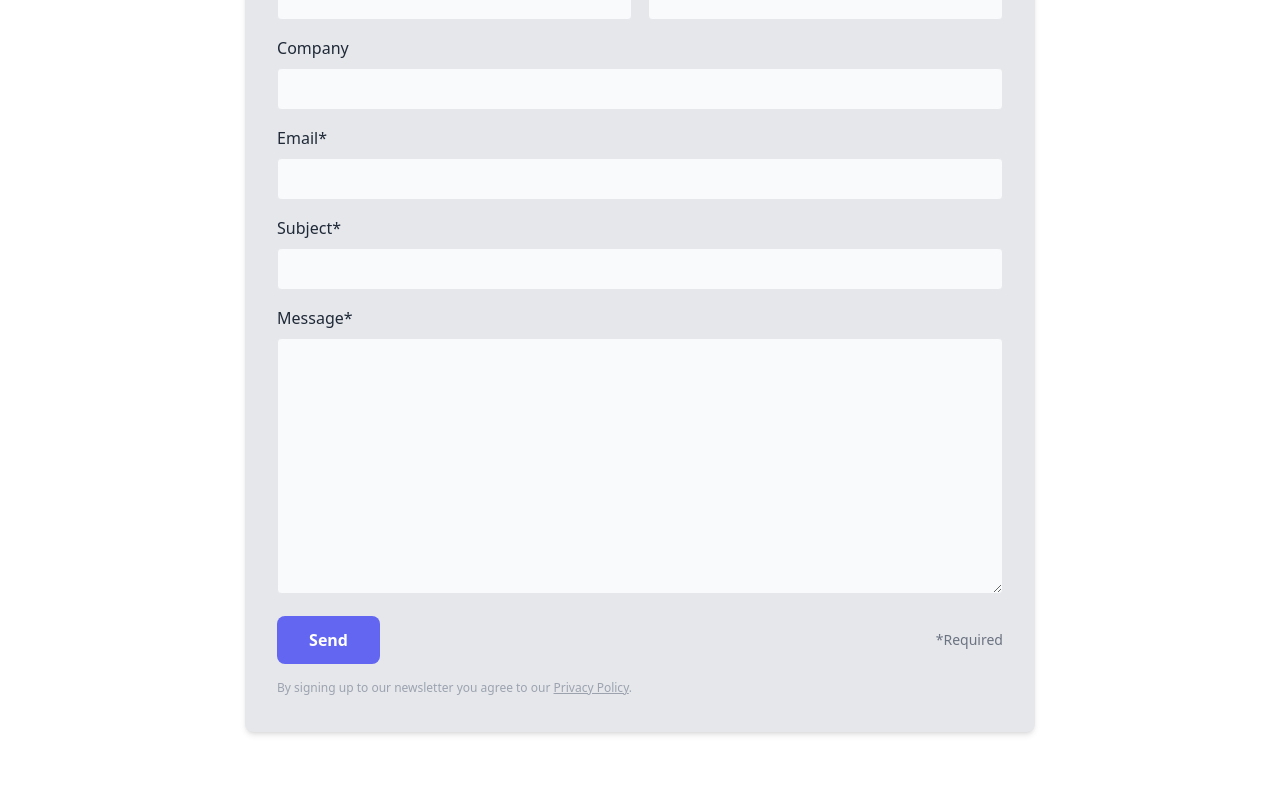
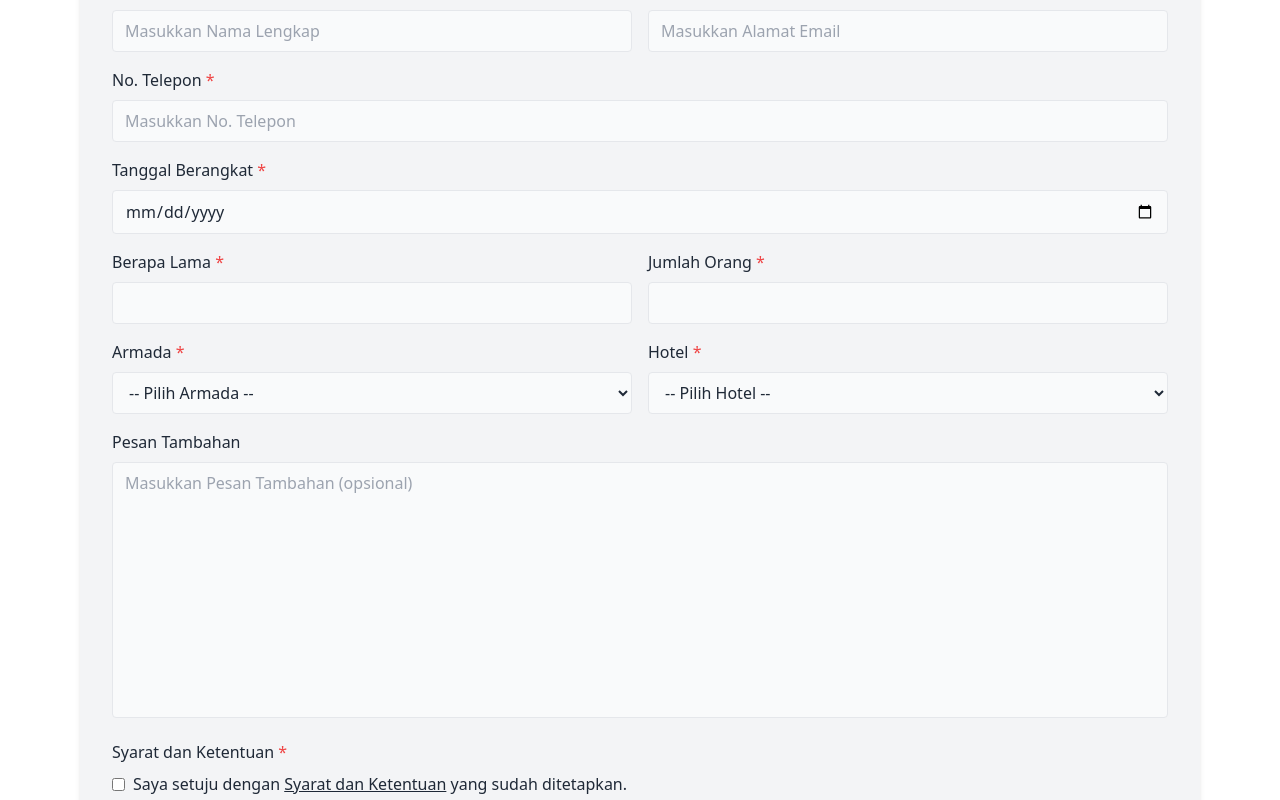
Before and after one commit to tibatibangoding/poptour, a Next.js app: page /tour-packages/custom-trip in a window 1280 px wide. Shown: the part 900-1700 px from the top of the page. Built offline with nearby package versions, Linux system fonts and the light colour scheme.

Commit message:
fixed form and many more

```diff
--- a/src/components/Containers/CustomTrip/CustomTrip.tsx
+++ b/src/components/Containers/CustomTrip/CustomTrip.tsx
@@ -13,17 +13,16 @@ const ContainerCustomTrip: FC = () => {
         description={siteMetadata.description}
       />
 
-      <main className="py-20">
+      <main className="py-16 md:py-20">
         <section className="max-w-full mx-auto">
-          {/* Carousel Start */}
           <div className="w-full h-max">
             <CarouselTrip />
           </div>
+        </section>
 
-          <div className="w-full px-4 my-28">
-            <div className="flex justify-center items-center">
-              <TripForm />
-            </div>
+        <section className="max-w-6xl mx-auto">
+          <div className="w-full px-4 mt-10 md:mt-24 md:mb-8">
+            <TripForm />
           </div>
         </section>
       </main>
--- a/src/components/Containers/CustomTrip/components/TripForm.tsx
+++ b/src/components/Containers/CustomTrip/components/TripForm.tsx
@@ -2,78 +2,149 @@ import { FC } from 'react';
 
 const TripForm: FC = () => {
   return (
-    <section className="max-w-4xl shadow-md rounded-lg py-9 bg-gray-200">
-      <div className="flex justify-center items-center mb-7 ">
-        <h2 className="font-bold text-2xl text-center capitalize">
-          Silahkan mengisi Form
-        </h2>
-      </div>
+    <section className="shadow-md rounded-lg py-9 bg-gray-100">
+      <h2 className="font-semibold text-lg md:text-2xl text-center capitalize">
+        Formulir Kustom Perjalanan
+      </h2>
+      <p className="max-w-md mx-auto font-normal text-lg md:text-base text-center text-gray-500 capitalize mb-7">
+        Silahkan isi formulir dibawah untuk melakukan pemesanan Kustom
+        Perjalanan.
+      </p>
 
-      <div className="mx-auto px-28 md:px-8">
-        <form className="mx-auto grid max-w-screen-md gap-4 sm:grid-cols-2">
+      <div className="w-full px-4 md:px-8">
+        <form className="grid gap-4 sm:grid-cols-2">
           <div>
             <label
-              htmlFor="first-name"
+              htmlFor="fullName"
               className="mb-2 inline-block text-sm text-gray-800 sm:text-base"
             >
-              First name*
+              Nama Lengkap <span className="text-red-500">*</span>
             </label>
             <input
-              name="first-name"
-              className="w-full rounded border bg-gray-50 px-3 py-2 text-gray-800 outline-none ring-indigo-300 transition duration-100 focus:ring"
+              name="fullName"
+              id="fullName"
+              type="text"
+              placeholder="Masukkan Nama Lengkap"
+              className="w-full rounded border bg-gray-50 px-3 py-2 text-gray-800 outline-none ring-primary/50 transition duration-100 focus:ring"
             />
           </div>
 
           <div>
             <label
-              htmlFor="last-name"
+              htmlFor="email"
               className="mb-2 inline-block text-sm text-gray-800 sm:text-base"
             >
-              Last name*
+              Alamat Email <span className="text-red-500">*</span>
             </label>
+
             <input
-              name="last-name"
-              className="w-full rounded border bg-gray-50 px-3 py-2 text-gray-800 outline-none ring-indigo-300 transition duration-100 focus:ring"
+              name="email"
+              id="email"
+              type="email"
+              placeholder="Masukkan Alamat Email"
+              className="w-full rounded border bg-gray-50 px-3 py-2 text-gray-800 outline-none ring-primary/50 transition duration-100 focus:ring"
             />
           </div>
 
           <div className="sm:col-span-2">
             <label
-              htmlFor="company"
+              htmlFor="phone"
               className="mb-2 inline-block text-sm text-gray-800 sm:text-base"
             >
-              Company
+              No. Telepon <span className="text-red-500">*</span>
             </label>
             <input
-              name="company"
-              className="w-full rounded border bg-gray-50 px-3 py-2 text-gray-800 outline-none ring-indigo-300 transition duration-100 focus:ring"
+              name="phone"
+              id="phone"
+              type="tel"
+              placeholder="Masukkan No. Telepon"
+              className="w-full rounded border bg-gray-50 px-3 py-2 text-gray-800 outline-none ring-primary/50 transition duration-100 focus:ring"
             />
           </div>
 
           <div className="sm:col-span-2">
             <label
-              htmlFor="email"
+              htmlFor="date"
               className="mb-2 inline-block text-sm text-gray-800 sm:text-base"
             >
-              Email*
+              Tanggal Berangkat <span className="text-red-500">*</span>
             </label>
             <input
-              name="email"
-              className="w-full rounded border bg-gray-50 px-3 py-2 text-gray-800 outline-none ring-indigo-300 transition duration-100 focus:ring"
+              name="date"
+              id="date"
+              type="date"
+              className="w-full rounded border bg-gray-50 px-3 py-2 text-gray-800 outline-none ring-primary/50 transition duration-100 focus:ring"
             />
           </div>
 
-          <div className="sm:col-span-2">
+          <div>
             <label
-              htmlFor="subject"
+              htmlFor="longTime"
               className="mb-2 inline-block text-sm text-gray-800 sm:text-base"
             >
-              Subject*
+              Berapa Lama <span className="text-red-500">*</span>
             </label>
             <input
-              name="subject"
+              name="longTime"
+              id="longTime"
+              type="number"
+              className="w-full rounded border bg-gray-50 px-3 py-2 text-gray-800 outline-none ring-primary/50 transition duration-100 focus:ring"
+            />
+          </div>
+
+          <div>
+            <label
+              htmlFor="sumPeople"
+              className="mb-2 inline-block text-sm text-gray-800 sm:text-base"
+            >
+              Jumlah Orang <span className="text-red-500">*</span>
+            </label>
+            <input
+              name="sumPeople"
+              id="sumPeople"
+              type="number"
+              className="w-full rounded border bg-gray-50 px-3 py-2 text-gray-800 outline-none ring-primary/50 transition duration-100 focus:ring"
+            />
+          </div>
+
+          <div>
+            <label
+              htmlFor="car"
+              className="mb-2 inline-block text-sm text-gray-800 sm:text-base"
+            >
+              Armada <span className="text-red-500">*</span>
+            </label>
+            <select
+              name="product"
+              id="product"
               className="w-full rounded border bg-gray-50 px-3 py-2 text-gray-800 outline-none ring-indigo-300 transition duration-100 focus:ring"
-            />
+            >
+              <option selected disabled>
+                -- Pilih Armada --
+              </option>
+              <option value="1">Avanza</option>
+              <option value="1">Avanza</option>
+            </select>
+          </div>
+
+          <div>
+            <label
+              htmlFor="hotel"
+              className="mb-2 inline-block text-sm text-gray-800 sm:text-base"
+            >
+              Hotel <span className="text-red-500">*</span>
+            </label>
+            <select
+              name="hotel"
+              id="hotel"
+              className="w-full rounded border bg-gray-50 px-3 py-2 text-gray-800 outline-none ring-indigo-300 transition duration-100 focus:ring"
+            >
+              <option selected disabled>
+                -- Pilih Hotel --
+              </option>
+              <option value="1">Bintang 1</option>
+              <option value="1">Bintang 2</option>
+            </select>
           </div>
 
           <div className="sm:col-span-2">
@@ -81,23 +152,56 @@ const TripForm: FC = () => {
               htmlFor="message"
               className="mb-2 inline-block text-sm text-gray-800 sm:text-base"
             >
-              Message*
+              Pesan Tambahan
             </label>
             <textarea
               name="message"
-              className="h-64 w-full rounded border bg-gray-50 px-3 py-2 text-gray-800 outline-none ring-indigo-300 transition duration-100 focus:ring"
+              id="message"
+              placeholder="Masukkan Pesan Tambahan (opsional)"
+              className="h-64 w-full rounded border bg-gray-50 px-3 py-2 text-gray-800 outline-none ring-primary/50 transition duration-100 focus:ring resize-none"
             ></textarea>
           </div>
 
-          <div className="flex items-center justify-between sm:col-span-2">
-            <button className="inline-block rounded-lg bg-indigo-500 px-8 py-3 text-center text-sm font-semibold text-white outline-none ring-indigo-300 transition duration-100 hover:bg-indigo-600 focus-visible:ring active:bg-indigo-700 md:text-base">
-              Send
-            </button>
+          <div>
+            <label
+              htmlFor="terms"
+              className="mb-2 inline-block text-sm text-gray-800 sm:text-base"
+            >
+              Syarat dan Ketentuan <span className="text-red-500">*</span>
+            </label>
 
-            <span className="text-sm text-gray-500">*Required</span>
+            <div className="flex items-center">
+              <input
+                name="terms"
+                id="terms"
+                type="checkbox"
+                className="rounded border bg-gray-50 px-3 py-2 text-gray-800 outline-none ring-primary/50 transition duration-100 focus:ring"
+              />
+              <label
+                htmlFor="terms"
+                className="ml-2 text-sm text-gray-800 sm:text-base"
+              >
+                Saya setuju dengan{' '}
+                <a
+                  href="#"
+                  className="underline transition duration-100 hover:text-indigo-500 active:text-indigo-600"
+                >
+                  Syarat dan Ketentuan
+                </a>{' '}
+                yang sudah ditetapkan.
+              </label>
+            </div>
           </div>
 
-          <p className="text-xs text-gray-400">
+          <div className="flex items-center justify-between sm:col-span-2">
+            <button className="w-full rounded-lg bg-primary px-8 py-3 text-center text-sm font-semibold text-white outline-none ring-primary/50 transition duration-100 hover:bg-primary/80 focus-visible:ring active:bg-primary md:text-base">
+              Pesan Sekarang
+            </button>
+          </div>
+
+          <span className="text-sm text-red-500">*Wajib</span>
+
+          {/* <p className="text-xs text-gray-400">
             By signing up to our newsletter you agree to our{' '}
             <a
               href="#"
@@ -106,7 +210,7 @@ const TripForm: FC = () => {
               Privacy Policy
             </a>
             .
-          </p>
+          </p> */}
         </form>
       </div>
     </section>
```
